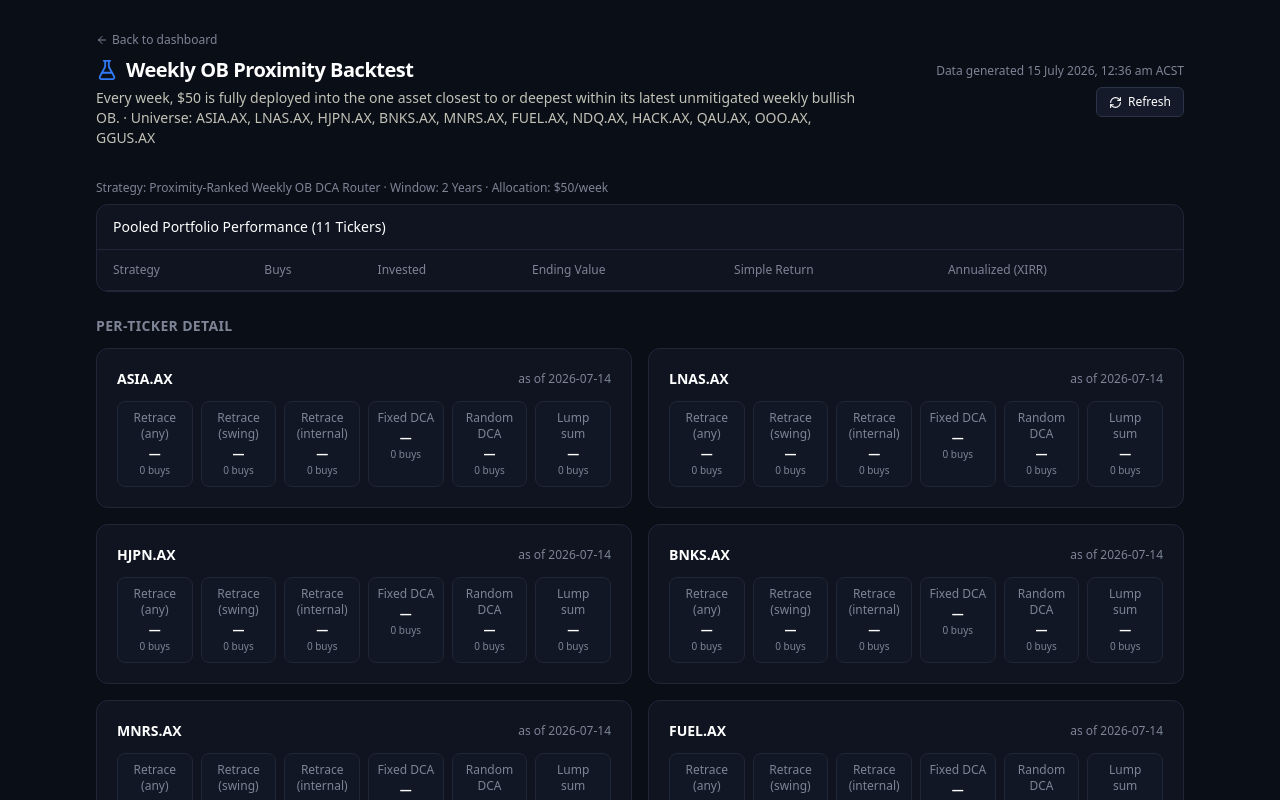
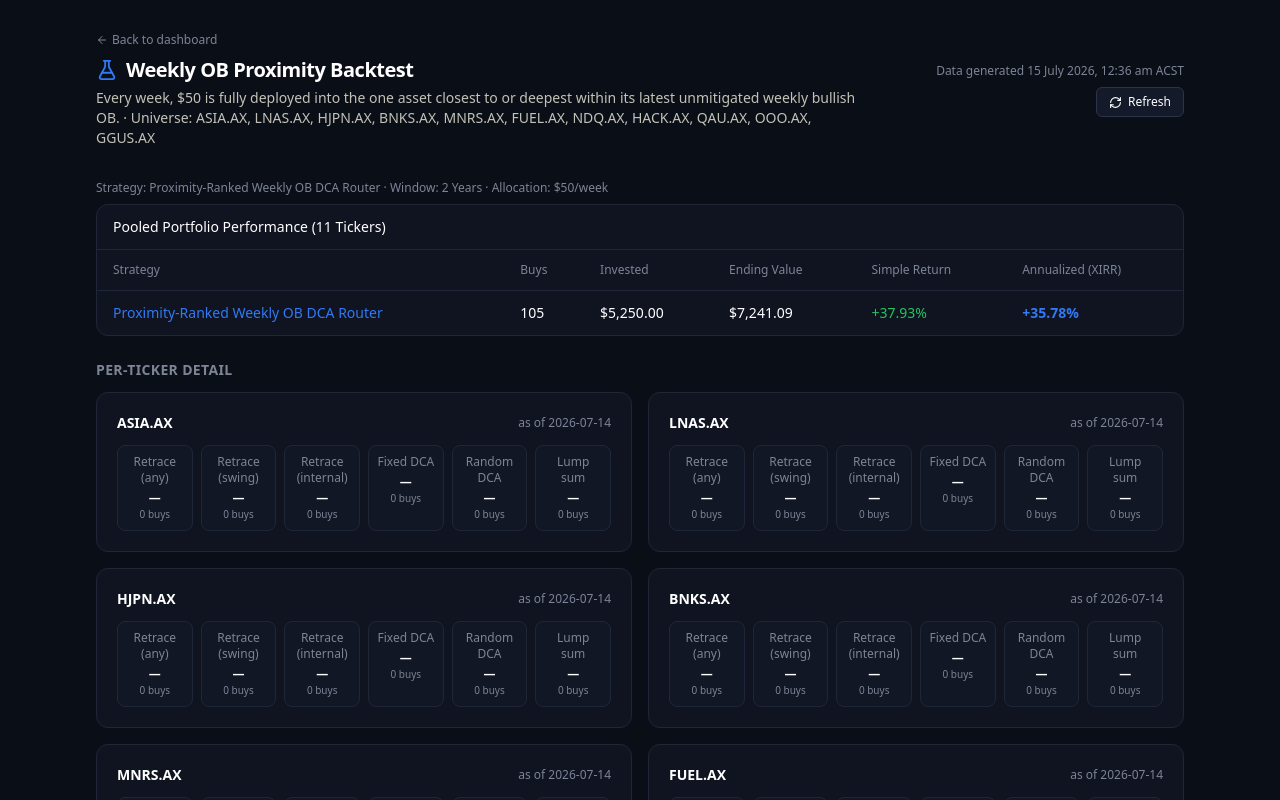
Before and after one commit to makeitcount89/Trading-Smart-Money, a Next.js app: page /backtest in a window 1280 px wide. Shown: the top 800 px of the page. Built offline with nearby package versions, Linux system fonts and the light colour scheme.

Commit message:
Update BacktestSummaryTable.tsx

```diff
--- a/components/BacktestSummaryTable.tsx
+++ b/components/BacktestSummaryTable.tsx
@@ -1,35 +1,15 @@
-import type { BacktestStrategyKey, BacktestStrategySummary } from "@/lib/types";
+// components/BacktestSummaryTable.tsx
+import type { BacktestData } from "@/lib/types";
 import { cn } from "@/lib/utils";
-
-const STRATEGY_LABELS: Record<BacktestStrategyKey, string> = {
-  retrace: "Retrace to weekly blue OB (internal + swing)",
-  retraceSwing: "Retrace to swing OB only (~1yr structure)",
-  retraceInternal: "Retrace to internal OB only (~5wk structure)",
-  fixedWeeklyDca: "Fixed-day weekly DCA (Monday)",
-  randomWeeklyDca: "Random-day weekly DCA",
-  lumpSum: "Lump sum (buy & hold)",
-};
-
-const STRATEGY_ORDER: BacktestStrategyKey[] = [
-  "retrace",
-  "retraceSwing",
-  "retraceInternal",
-  "fixedWeeklyDca",
-  "randomWeeklyDca",
-  "lumpSum",
-];
 
 export default function BacktestSummaryTable({
   pooled,
   title,
 }: {
-  pooled: Partial<Record<BacktestStrategyKey, BacktestStrategySummary>>;
+  pooled: BacktestData["pooled"];
   title: string;
 }) {
-  const ranked = STRATEGY_ORDER.filter((k) => pooled[k]?.xirrPct != null).sort(
-    (a, b) => (pooled[b]!.xirrPct ?? -Infinity) - (pooled[a]!.xirrPct ?? -Infinity)
-  );
-  const best = ranked[0];
+  const s = pooled.proximityDCA;
 
   return (
     <div className="overflow-x-auto rounded-xl border border-base-700 bg-base-850">
@@ -46,23 +26,20 @@ export default function BacktestSummaryTable({
           </tr>
         </thead>
         <tbody>
-          {STRATEGY_ORDER.map((key) => {
-            const s = pooled[key];
-            if (!s) return null;
-            const isBest = key === best;
-            return (
-              <tr key={key} className="border-b border-base-800 last:border-0">
-                <td className={cn("px-4 py-3 font-medium", isBest && "text-smcBlue")}>{STRATEGY_LABELS[key]}</td>
-                <td className="px-4 py-3 tabular">{s.events}</td>
-                <td className="px-4 py-3 tabular">${s.totalInvested.toLocaleString()}</td>
-                <td className="px-4 py-3 tabular">${s.endingValue.toLocaleString()}</td>
-                <td className="px-4 py-3 tabular">{s.simpleReturnPct != null ? `${s.simpleReturnPct.toFixed(2)}%` : "—"}</td>
-                <td className={cn("px-4 py-3 tabular font-semibold", isBest && "text-smcBlue")}>
-                  {s.xirrPct != null ? `${s.xirrPct.toFixed(2)}%` : "—"}
-                </td>
-              </tr>
-            );
-          })}
+          <tr className="border-b border-base-800 last:border-0">
+            <td className="px-4 py-3 font-medium text-smcBlue">
+              Proximity-Ranked Weekly OB DCA Router
+            </td>
+            <td className="px-4 py-3 tabular">{s.events}</td>
+            <td className="px-4 py-3 tabular">${s.totalInvested.toLocaleString(undefined, { minimumFractionDigits: 2, maximumFractionDigits: 2 })}</td>
+            <td className="px-4 py-3 tabular">${s.endingValue.toLocaleString(undefined, { minimumFractionDigits: 2, maximumFractionDigits: 2 })}</td>
+            <td className={cn("px-4 py-3 tabular", s.simpleReturnPct >= 0 ? "text-long" : "text-short")}>
+              {s.simpleReturnPct != null ? `${s.simpleReturnPct > 0 ? "+" : ""}${s.simpleReturnPct.toFixed(2)}%` : "—"}
+            </td>
+            <td className="px-4 py-3 tabular font-semibold text-smcBlue">
+              {s.xirrPct != null ? `${s.xirrPct > 0 ? "+" : ""}${s.xirrPct.toFixed(2)}%` : "—"}
+            </td>
+          </tr>
         </tbody>
       </table>
     </div>
```
